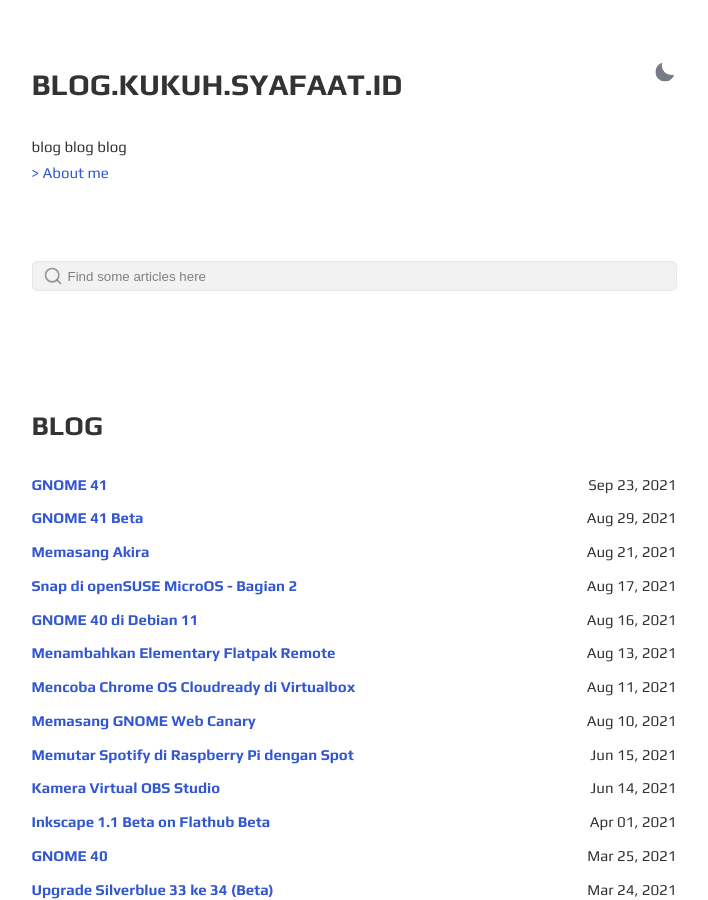
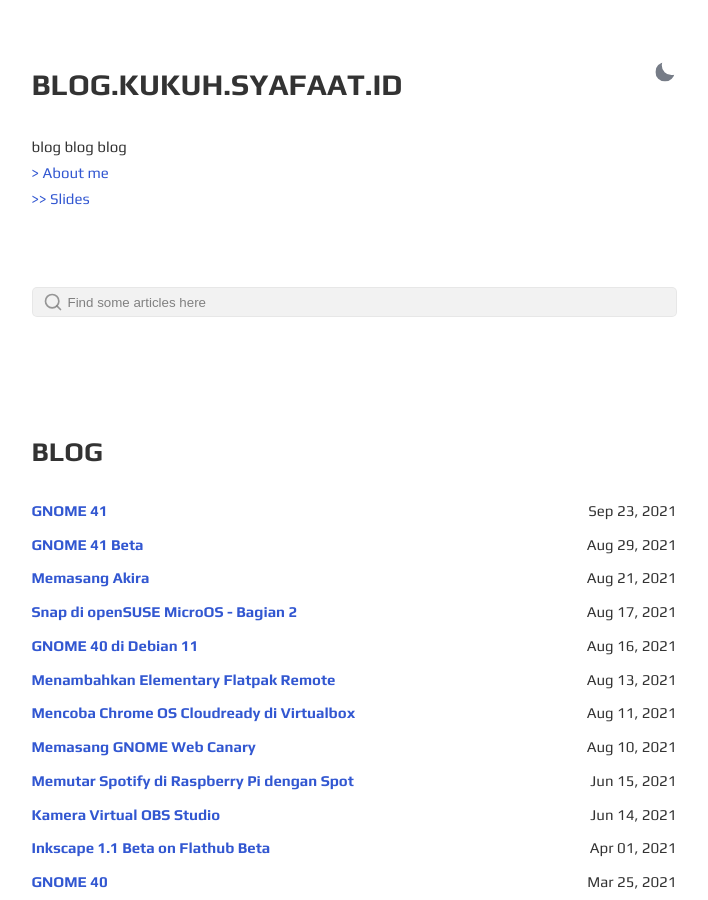
Before and after one commit to cho2/cho2.github.io, a Jekyll site: the page built from index.html, in a window 1280 px wide and 900 px high. Shown: the whole window, without its empty margins (286-994 px from the left). Built offline with Jekyll 4.4.1, drawn with Linux system fonts in a browser that asks for light colours.

Commit message:
Add slides link

```diff
--- a/index.html
+++ b/index.html
@@ -11,7 +11,10 @@ layout: default
     <div class="bio">
 	    {{ site.description }}
         <p>
-	    <a href="{{ site.url }}{{ site.baseurl }}/about/">> About me</a>
+    	    <a href="{{ site.url }}{{ site.baseurl }}/about/">> About me</a>
+        </p>
+        <p>
+            <a href="https://blog.kukuh.syafaat.id/slides/">>> Slides</a>
         </p>
     </div>
 
```
